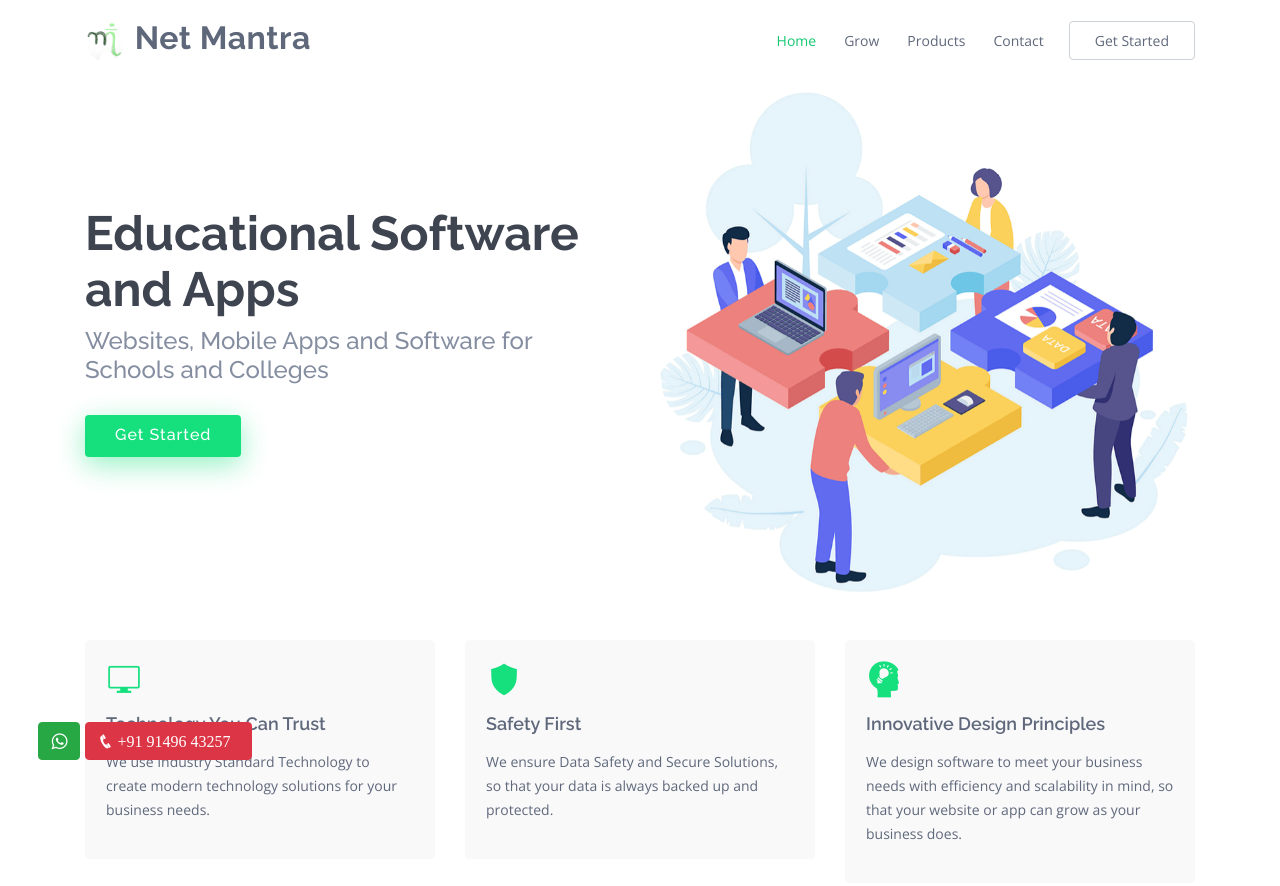
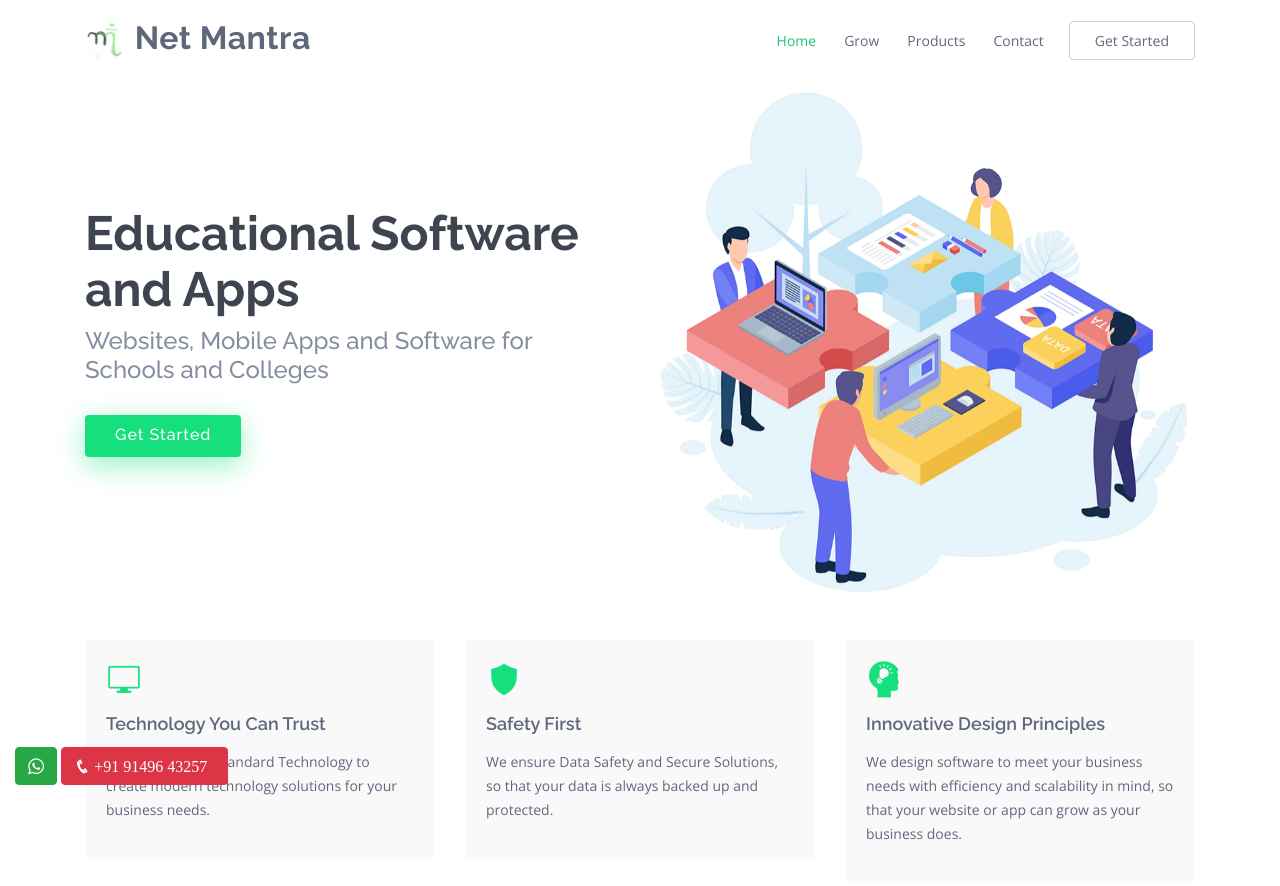
Before and after one commit to djshaji/netmantra, a plain HTML site: page index.html in a window 1280 px wide. Shown: the top 886 px of the page. Drawn offline with nearby package versions, Linux system fonts and the light colour scheme.

Commit message:
main page

```diff
--- a/index.html
+++ b/index.html
@@ -675,13 +675,13 @@
   <script src="assets/js/main.js"></script>
 
 
-<div style="position: fixed;bottom:5%;left:3%">
-  <button type="button" class="btn btn-success bmd-btn-fab">
+<div style="position: fixed;bottom:15px;left:15px;z-index: 9999;">
+  <a href="https://wa.me/919149643257" type="button" class="btn btn-success bmd-btn-fab">
       <span style="font-size: 20;" class="icofont-brand-whatsapp" data-icon="logos:whatsapp" data-inline="false"></span>
-    </button>
-  <button type="button" class="btn btn-danger bmd-btn-fab">
+  </a>
+  <a href="tel://+919149643257" type="button" class="btn btn-danger bmd-btn-fab">
       <i class="icofont-phone mr-2" id='fab-phone'>&nbsp+91 91496 43257</i>
-  </button>
+  </a>
 
 </div>
 
```
